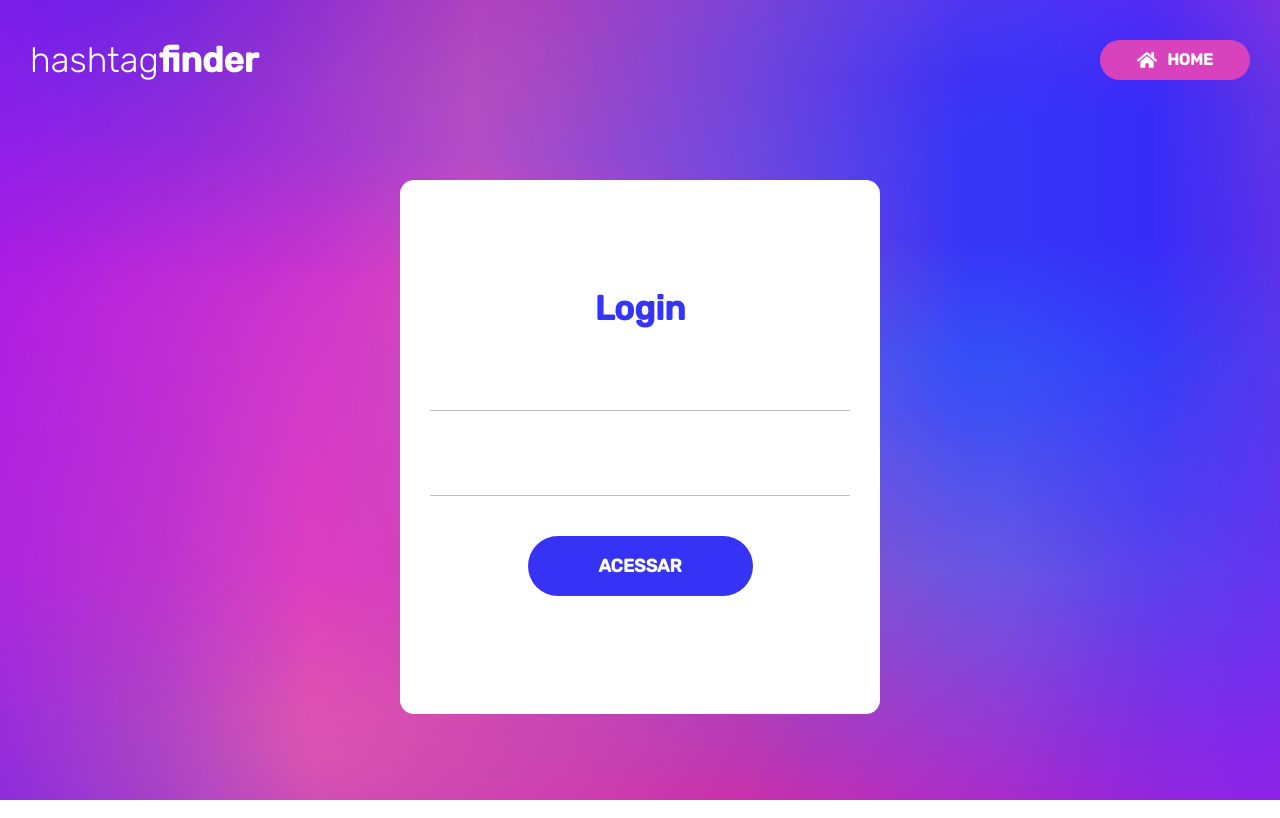
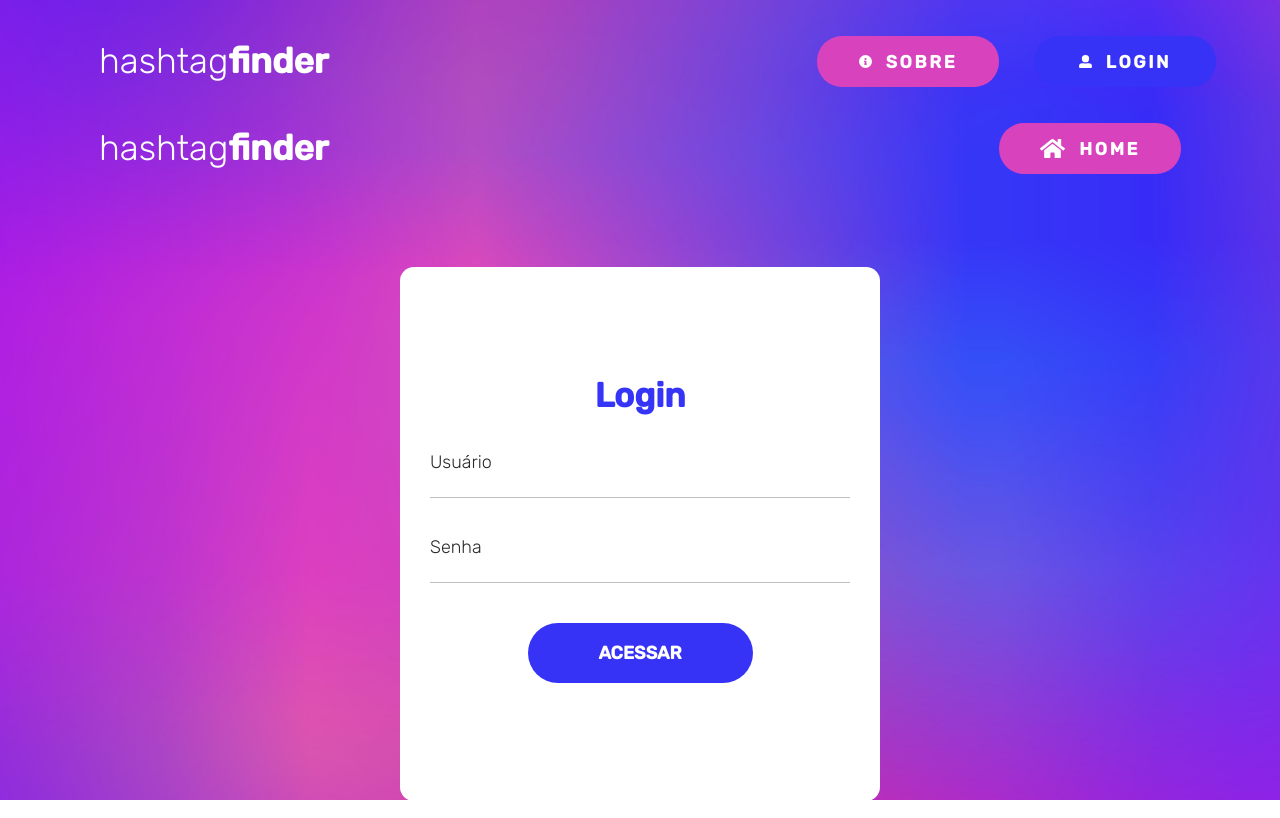
Before and after one commit to EdiJunior88/Projeto-hashtagFinder, a React (Create React App) app in the folder hashtagfinder/: page / in a window 1280 px wide. Built offline with nearby package versions, Linux system fonts and the light colour scheme.

Commit message:
feat: adicionar componentes criados em login.jsx

```diff
--- a/hashtagfinder/src/paginas/login/login.css
+++ b/hashtagfinder/src/paginas/login/login.css
@@ -29,99 +29,18 @@ body {
   flex-wrap: wrap;
   justify-content: space-between;
   align-items: center;
-  padding: 40px 20px 0 20px;
+  padding: 36px 64px 0px 64px;
 }
 
 .cabecalho-titulo {
   text-align: left;
   font-size: 19px;
   color: #fff;
-  margin-left: 10px;
+  margin-left: 35px;
 }
 
 .texto-negrito {
   font-weight: bold;
-}
-
-.cabecalho-botao {
-  display: flex;
-  flex-direction: row;
-  justify-content: center;
-  align-items: center;
-  width: 120px;
-  height: 30px;
-  margin-right: 10px;
-  background-color: #d842bd;
-  color: #fff;
-  border-radius: 25px;
-  border: none;
-  text-transform: uppercase;
-  cursor: pointer;
-}
-
-.cabecalho-botao img {
-  width: 20px;
-  height: 20px;
-  padding-right: 10px;
-}
-
-.cabecalho-botao p {
-  font-weight: 600;
-  font-size: 14px;
-}
-
-.container-formulario {
-  width: 250px;
-  height: 300px;
-  margin: 0 auto;
-  padding: 62px 30px;
-  display: flex;
-  flex-direction: column;
-  background-color: #fff;
-  border-radius: 14px;
-}
-
-.formulario-titulo {
-  font-size: 34px;
-  color: #3634f7;
-  text-align: center;
-  font-weight: bold;
-}
-
-.formulario-campo-usuario,
-.formulario-campo-senha {
-  display: flex;
-  flex-direction: column;
-  padding-top: 40px;
-  color: #292929;
-  font-size: 18px;
-  background: transparent;
-  border-bottom: 1px solid #bebebe;
-}
-
-.formulario-campo-usuario input,
-.formulario-campo-senha input {
-  padding-top: 10px;
-  border: 0px;
-  outline: 0px;
-}
-
-.formulario-botao {
-  padding-top: 40px;
-  text-align: center;
-}
-
-.formulario-botao-acessar {
-  width: 213px;
-  height: 58px;
-  text-transform: uppercase;
-  background-color: #3633f7;
-  color: #fff;
-  font-size: 18px;
-  font-weight: 600;
-  border-radius: 34px;
-  border: none;
-  cursor: pointer;
 }
 
 /* Versão Desktop */
@@ -135,24 +54,4 @@ body {
   .cabecalho-titulo {
     font-size: 35px;
   }
-
-  .cabecalho-botao {
-    width: 150px;
-    height: 40px;
-
-  }
-
-  .cabecalho-botao p {
-    font-size: 16px;
-  }
-
-  .container-formulario {
-    width: 420px;
-    height: 410px;
-  }
-
-  .formulario-titulo {
-    padding-top: 50px;
-  }
-
 }
--- a/hashtagfinder/src/paginas/login/login.jsx
+++ b/hashtagfinder/src/paginas/login/login.jsx
@@ -2,46 +2,26 @@ import React from "react";
 import "../../css/reset.css";
 import "../../css/global.css";
 import "../login/login.css";
-import HomeLogo from "../../imagens/icones/icon-home.svg";
+import Formulario from "../../componentes/formulario-login/formulario";
+import Cabecalho from "../../componentes/cabecalho/cabecalho"
+import BotaoHome from "../../componentes/botao-home/botaoHome";
 
-const Login = () => {
+export default function Login () {
   return (
     <>
+      <Cabecalho />
       <header>
         <div className="container-cabecalho-login">
-          <nav className="cabecalho">
+          <div className="cabecalho">
             <div className="cabecalho-titulo">
               <span>hashtag</span>
               <span className="texto-negrito">finder</span>
             </div>
-
-            <div className="cabecalho-botao">
-              <img src={HomeLogo} alt="icone da home" />
-              <p>Home</p>
-            </div>
-          </nav>
+            <BotaoHome />
+          </div>
         </div>
       </header>
-
-      <div className="container-formulario">
-        <h1 className="formulario-titulo">Login</h1>
-        <form action="" className="formulario">
-          <div className="formulario-campo-usuario">
-            <label htmlFor="">Usuário</label>
-            <input type="text" />
-          </div>
-
-          <div className="formulario-campo-senha">
-            <label htmlFor="">Senha</label>
-            <input type="text" />
-          </div>
-          <div className="formulario-botao">
-            <button className="formulario-botao-acessar">Acessar</button>
-          </div>
-        </form>
-      </div>
+      <Formulario />
     </>
   );
 };
-
-export default Login;
```
